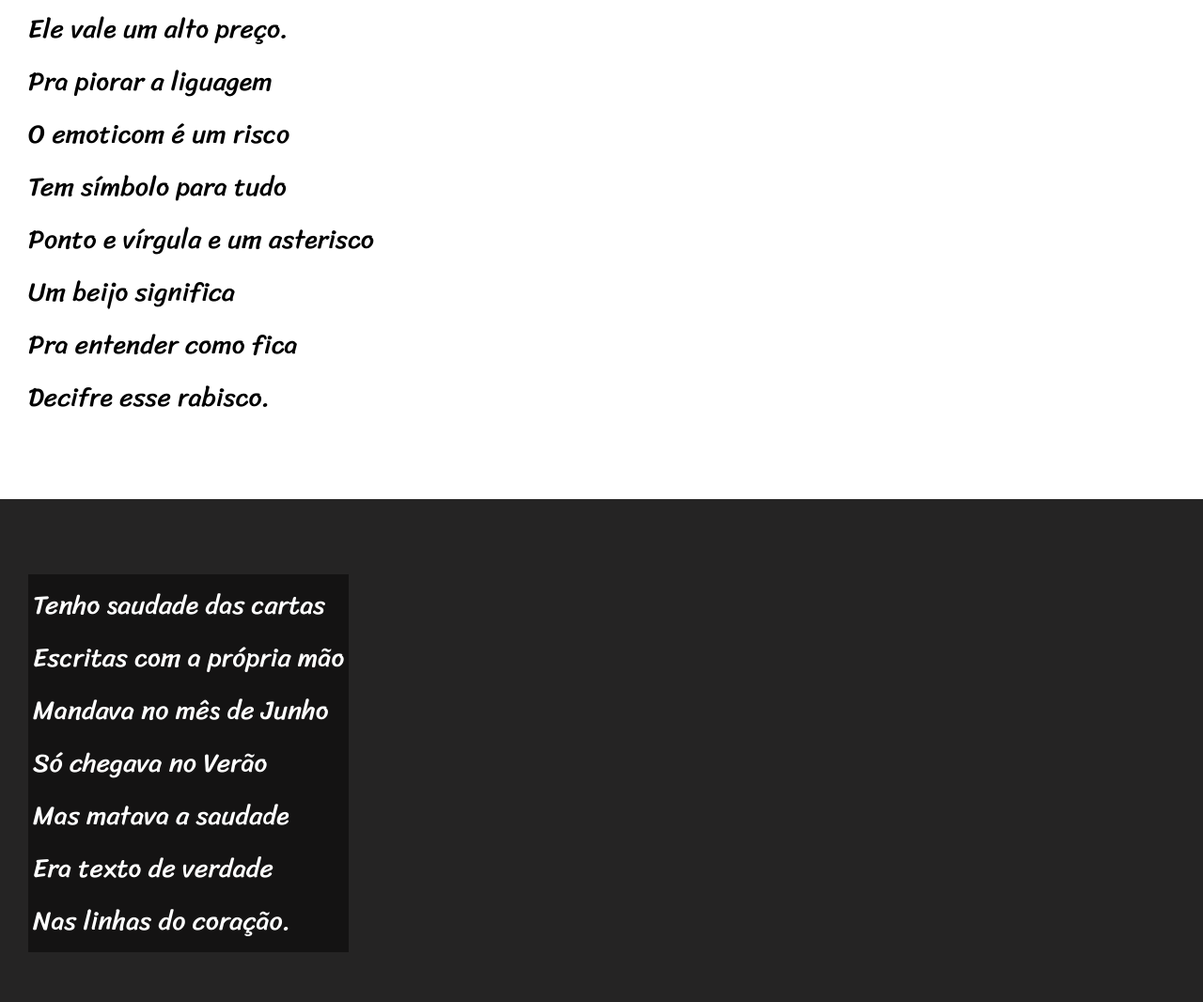
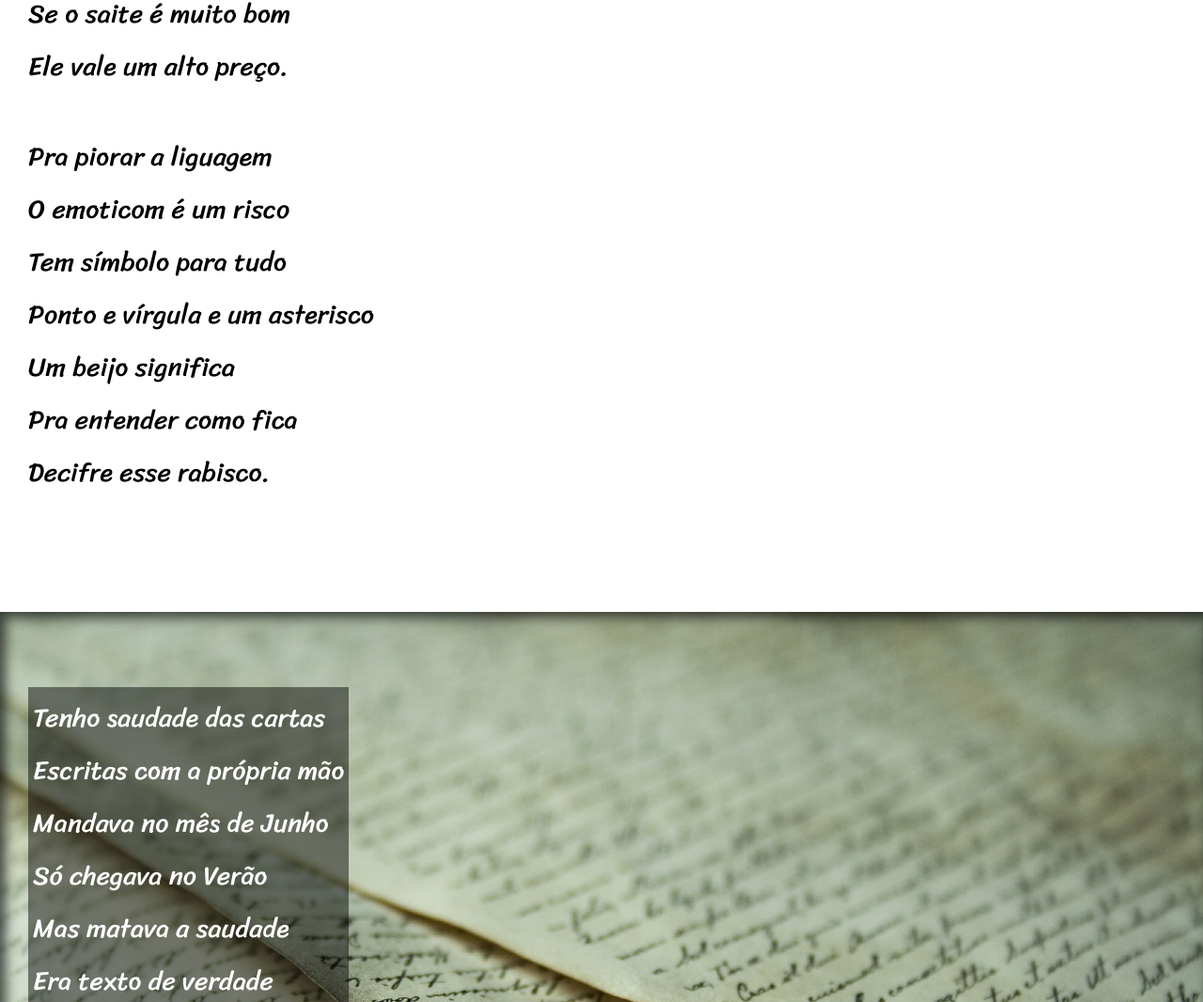
Before and after one commit to MuriloWeishaupt/html-css-treino, a plain HTML site: page desafios/desafio012/index.html in a window 1280 px wide. Shown: the part 1734-2800 px from the top of the page at 94% size. Drawn offline with Linux system fonts and the light colour scheme.

Commit message:
Aplicação e imagens

```diff
--- a/desafios/desafio012/index.html
+++ b/desafios/desafio012/index.html
@@ -28,7 +28,7 @@
 
 
 
-<section class="imagem">
+<section class="imagem" id="img01">
     <p>
         Não é mais como era antes <br>
         É tudo abreviado <br>
@@ -66,7 +66,7 @@
 
 
 
-<section class="imagem">
+<section class="imagem" id="img02">
     <p>
         Tenho saudade das cartas <br>
         Escritas com a própria mão <br>
--- a/desafios/desafio012/style.css
+++ b/desafios/desafio012/style.css
@@ -28,8 +28,11 @@ section {
      padding-bottom: 10vh;
      padding-left: 30px;
      line-height: 2em;
+     }
 
-}
+     section > p {
+        padding-bottom: 40px;
+     }
 
 section.normal {
    background-color: white;
@@ -39,12 +42,25 @@ section.normal {
 section.imagem {
     background-color: rgb(37, 36, 36);
     color: white;
+    background-size: cover;
+    box-shadow:inset 6px 6px 13px 0px rgba(0, 0, 0, 0.672);
+    background-attachment: fixed;
+
 }
 
 section.imagem > p {
     background-color: rgba(0, 0, 0, 0.474);
     display: inline-block;
     padding: 5px;
+}
+
+section#img01 {
+   background-image: url('imagens/background001.jpg');
+   background-position: right center;
+}
+
+section#img02 {
+  background-image: url(imagens/background002.jpg);
 }
 
 header {
```
